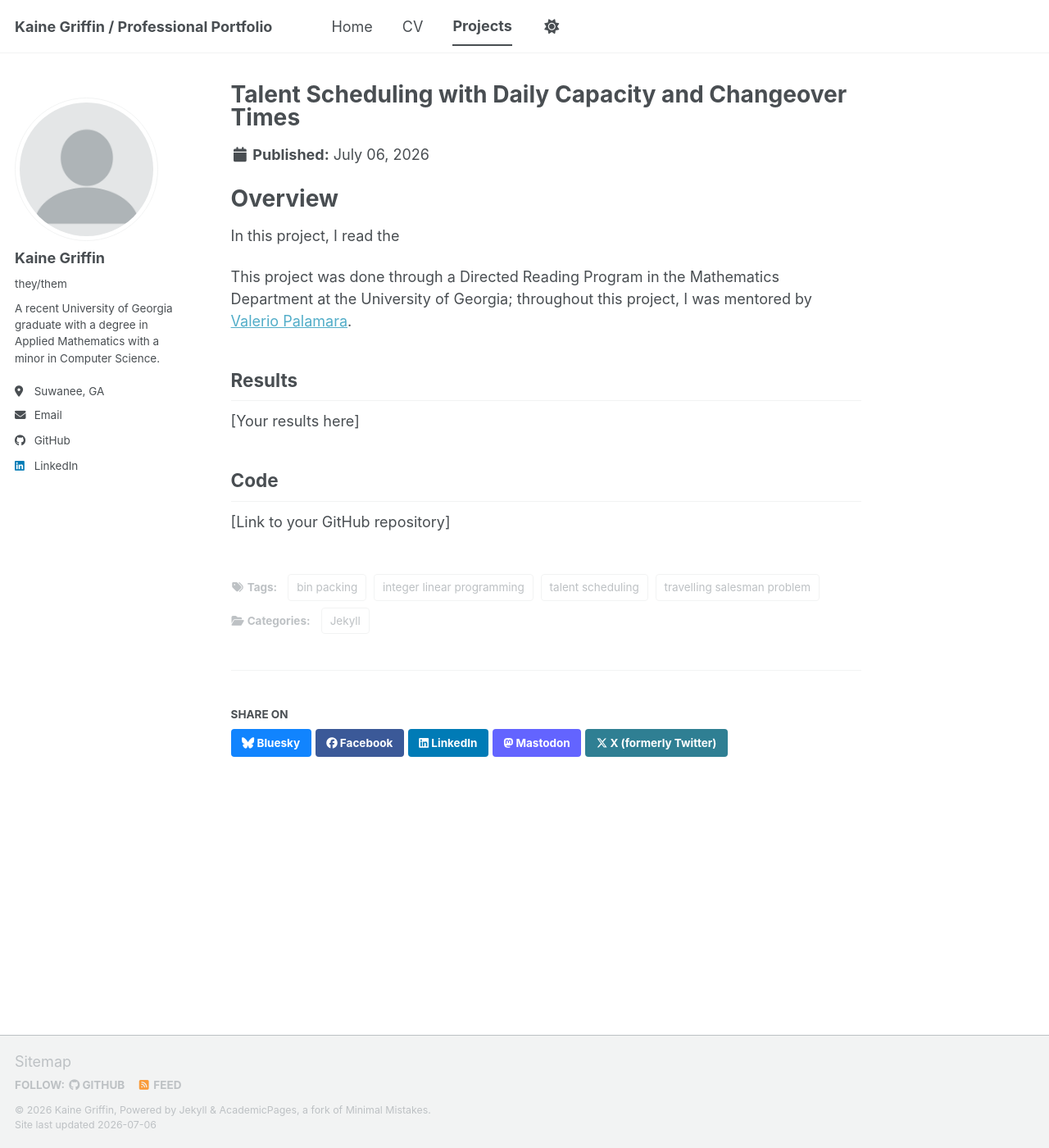
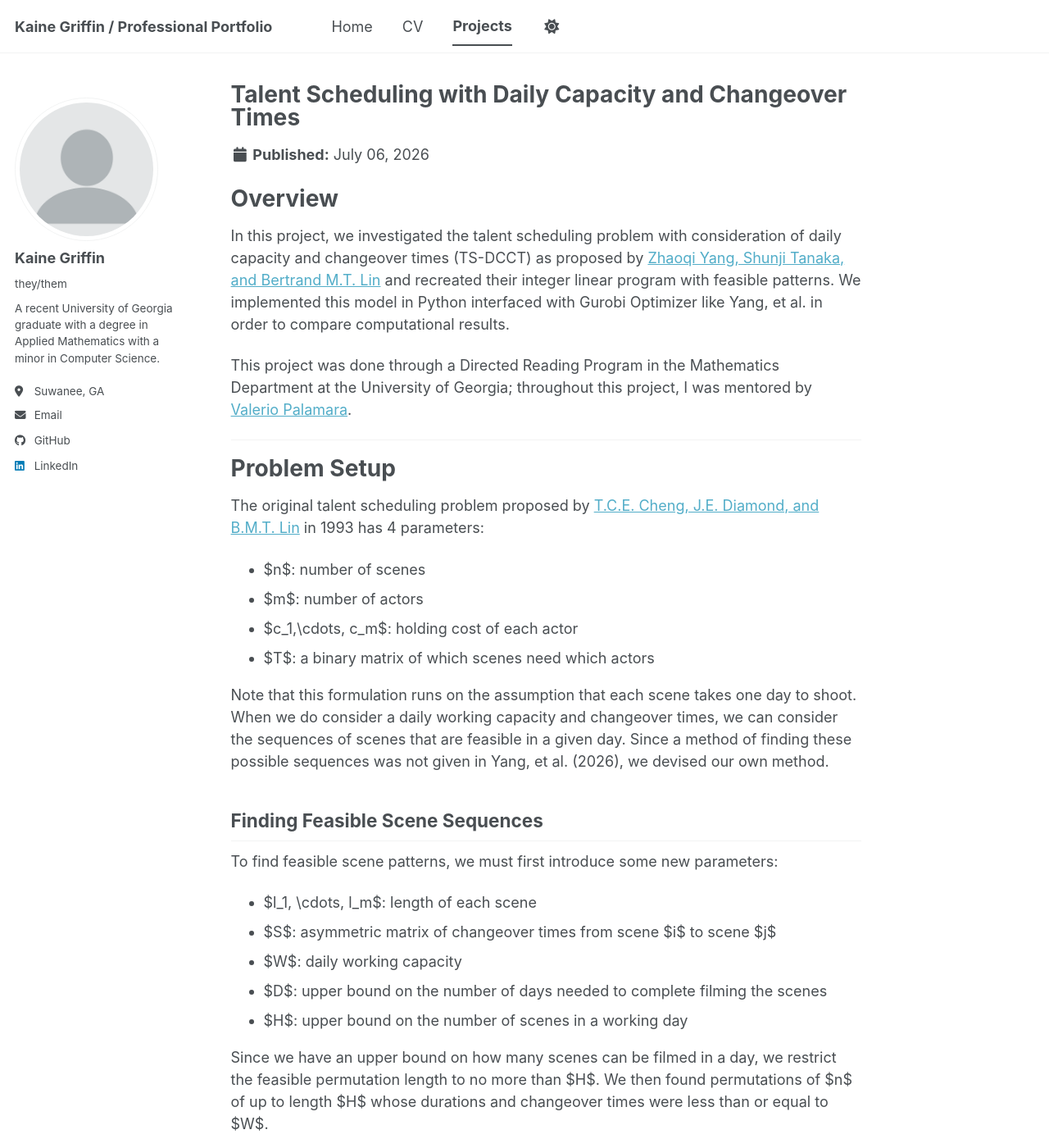
Before and after one commit to kainegriffin0702/kainegriffin0702.github.io, a Jekyll site: the page built from _portfolio/TSDCCT.md, in a window 1280 px wide and 1400 px high. Shown: the whole window at 82% size. Built offline with Jekyll 4.4.1, drawn with Linux system fonts in a browser that asks for light colours; a script bundle is joined from its source files by our own code; library files that are not in the unit come from our copies; some of the changed text lies outside the part shown.

Commit message:
ts dcct mostly done

````diff
--- a/_portfolio/TSDCCT.md
+++ b/_portfolio/TSDCCT.md
@@ -9,19 +9,58 @@ tags:
   - integer linear programming
   - bin packing
   - travelling salesman problem
-excerpt: "A project done through the Directed Reading Program at the University of Georgia that replicates a pattern based integer linear programming model for the Talent Scheduling Problem."
+excerpt: "A project done through the Directed Reading Program at the University of Georgia that replicates a pattern based integer linear programming model for the talent scheduling problem."
 ---
 
 # Overview
 
-In this project, I read the
+In this project, we investigated the talent scheduling problem with consideration of daily capacity and changeover times (TS-DCCT) as proposed by [Zhaoqi Yang, Shunji Tanaka, and Bertrand M.T. Lin](https://doi.org/10.1016/j.omega.2025.103439) and recreated their integer linear program with feasible patterns. We implemented this model in Python interfaced with Gurobi Optimizer like Yang, et al. in order to compare computational results.
 
 This project was done through a Directed Reading Program in the Mathematics Department at the University of Georgia; throughout this project, I was mentored by [Valerio Palamara](https://www.math.uga.edu/directory/people/valerio-palamara).
 
-## Results
+---
 
-[Your results here]
+# Problem Setup
 
-## Code
+The original talent scheduling problem proposed by [T.C.E. Cheng, J.E. Diamond, and B.M.T. Lin](https://link.springer.com/article/10.1007/BF00940554) in 1993 has 4 parameters:
 
-[Link to your GitHub repository]
+- $n$: number of scenes
+- $m$: number of actors
+- $c_1,\cdots, c_m$: holding cost of each actor
+- $T$: a binary matrix of which scenes need which actors
+
+Note that this formulation runs on the assumption that each scene takes one day to shoot. When we do consider a daily working capacity and changeover times, we can consider the sequences of scenes that are feasible in a given day. Since a method of finding these possible sequences was not given in Yang, et al. (2026), we devised our own method.
+
+## Finding Feasible Scene Sequences
+
+To find feasible scene patterns, we must first introduce some new parameters:
+
+- $l_1, \cdots, l_m$: length of each scene
+- $S$: asymmetric matrix of changeover times from scene $i$ to scene $j$
+- $W$: daily working capacity
+- $D$: upper bound on the number of days needed to complete filming the scenes
+- $H$: upper bound on the number of scenes in a working day
+
+Since we have an upper bound on how many scenes can be filmed in a day, we restrict the feasible permutation length to no more than $H$. We then found permutations of $n$ of up to length $H$ whose durations and changeover times were less than or equal to $W$.
+
+```python
+def finding_P(n, S, durations, W, H):
+    valid_perms = []
+
+    for length in range(H):
+        for perm in permutations(range(n), length+1):
+            total = 0
+
+            for scene in perm:
+                total += durations[scene]
+
+            for i in range(len(perm)-1):
+                total += S[perm[i], perm[i+1]]
+
+            if total <= W:
+                valid_perms.append(perm)
+
+    return valid_perms
+```
+
+From this, we find the list of unique subsets of scenes which is called $\mathcal{P}$, with each scene subset called $P_i$ for $1 \le i \le |\mathcal{P}|$
````
Also changed, not shown: _pages/portfolio.md (renamed from _pages/projects.md).
